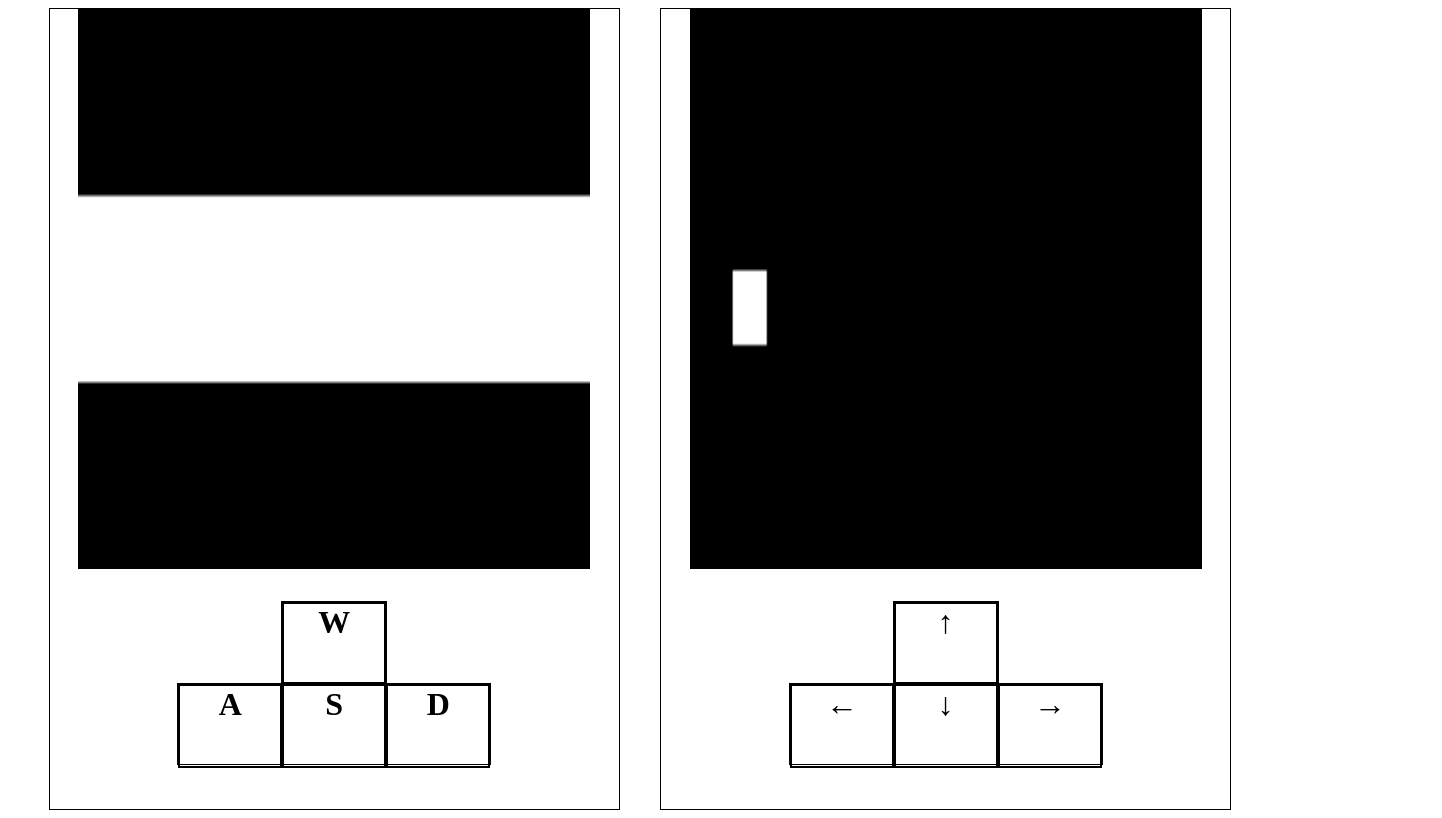
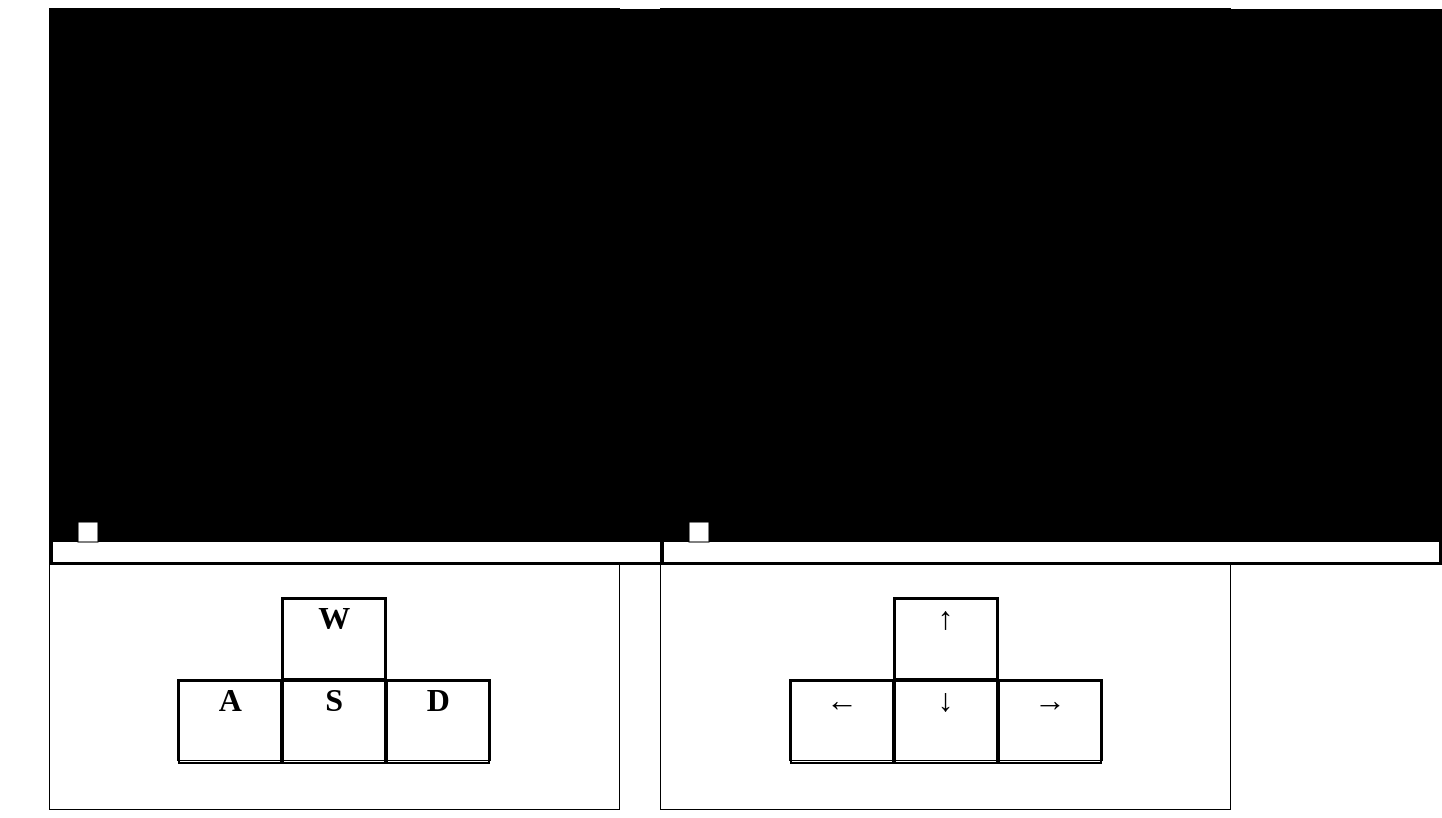
Before and after one commit to zeye-s/Split, a plain HTML site: page index.html in a window 1280 px wide. Shown: the whole page, 1442 px wide, since content can reach past the window. Drawn offline with Linux system fonts and the light colour scheme.

Commit message:
finished setup

```diff
--- a/index.html
+++ b/index.html
@@ -8,7 +8,7 @@
 </head>
 <body>
     <div id = "player1Screen" class = "screen">
-        <canvas id = "player1Board"></canvas>
+        <canvas id = "player1Board" width = "775px" height = "550px"></canvas>
         <div id = "player1Controls">
             <div class = "up">
                 <h1>W</h1>
@@ -22,7 +22,7 @@
         </div>
     </div>
     <div id = "player2Screen" class = "screen">
-        <canvas id = "player2Board"></canvas>
+        <canvas id = "player2Board" width = "775px" height = "550px"></canvas>
         <div id = "player2Controls">
             <div class = "up">
                 <h1>↑</h1>
--- a/script.js
+++ b/script.js
@@ -2,7 +2,7 @@ const canvas1 = document.getElementById("player1Board");
 const canvas2 = document.getElementById("player2Board");
 const ctx1 = canvas1.getContext('2d');
 const ctx2 = canvas2.getContext('2d');
-const floor = 50;
+const floor = 20;
 
 let intervalID;
 let size1 = 20;
@@ -10,13 +10,13 @@ let size2 = 20;
 
 let player1 = {
     x: 25,
-    y: size1 + floor,
+    y: canvas1.clientHeight - floor - size1,
     jumpHeight: 250,
 }
 
 let player2 = {
     x: 25,
-    y: size2 + floor,
+    y: canvas2.clientHeight - floor - size2,
     jumpHeight: 250,
 }
 
@@ -26,7 +26,15 @@ function setup(){
 
     ctx1.fillRect(player1.x, player1.y, size1, size1);
     ctx2.fillRect(player2.x, player2.y, size1, size1);
-    ctx1.fillRect(0, floor, canvas1.clientWidth, floor);
+
+    ctx1.fillRect(0, canvas1.clientHeight - floor, canvas1.clientWidth, floor);
+    ctx2.fillRect(0, canvas2.clientHeight - floor, canvas2.clientWidth, floor);
+
+    ctx1.fillStyle = "black";
+    ctx2.fillStyle = "black";
+    ctx1.strokeRect(player1.x, player1.y, size1, size1);
+    ctx2.strokeRect(player2.x, player2.y, size2, size2);
+
 }
 
 setup();
--- a/style.css
+++ b/style.css
@@ -1,8 +1,8 @@
 canvas{
     background-color:black;
-    width:90%;
-    margin-left:5%;
-    height: 70%;
+    width:775px;
+    height: 550px;
+    border:3px solid black;
 }
 
 .screen{
```
